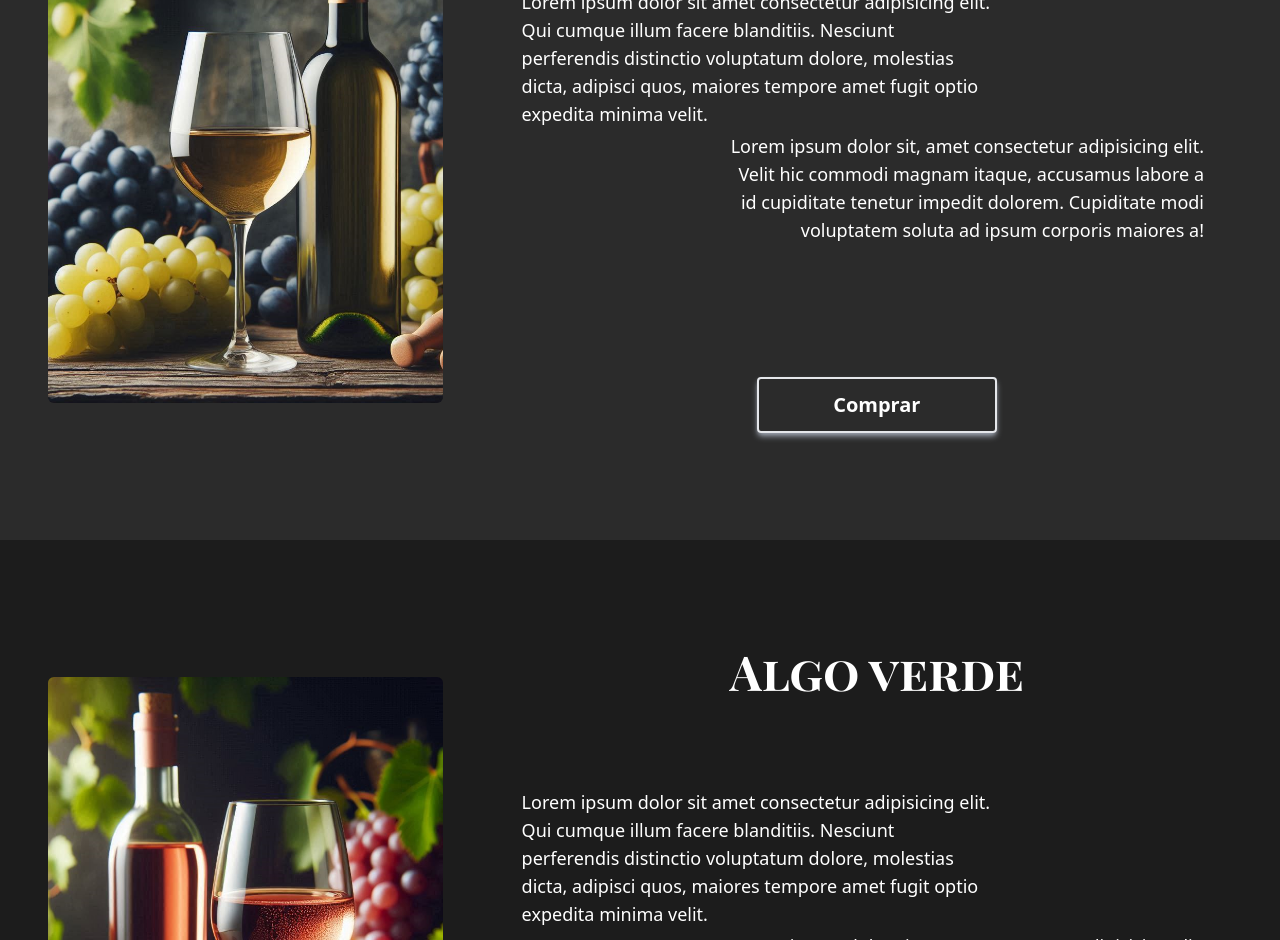
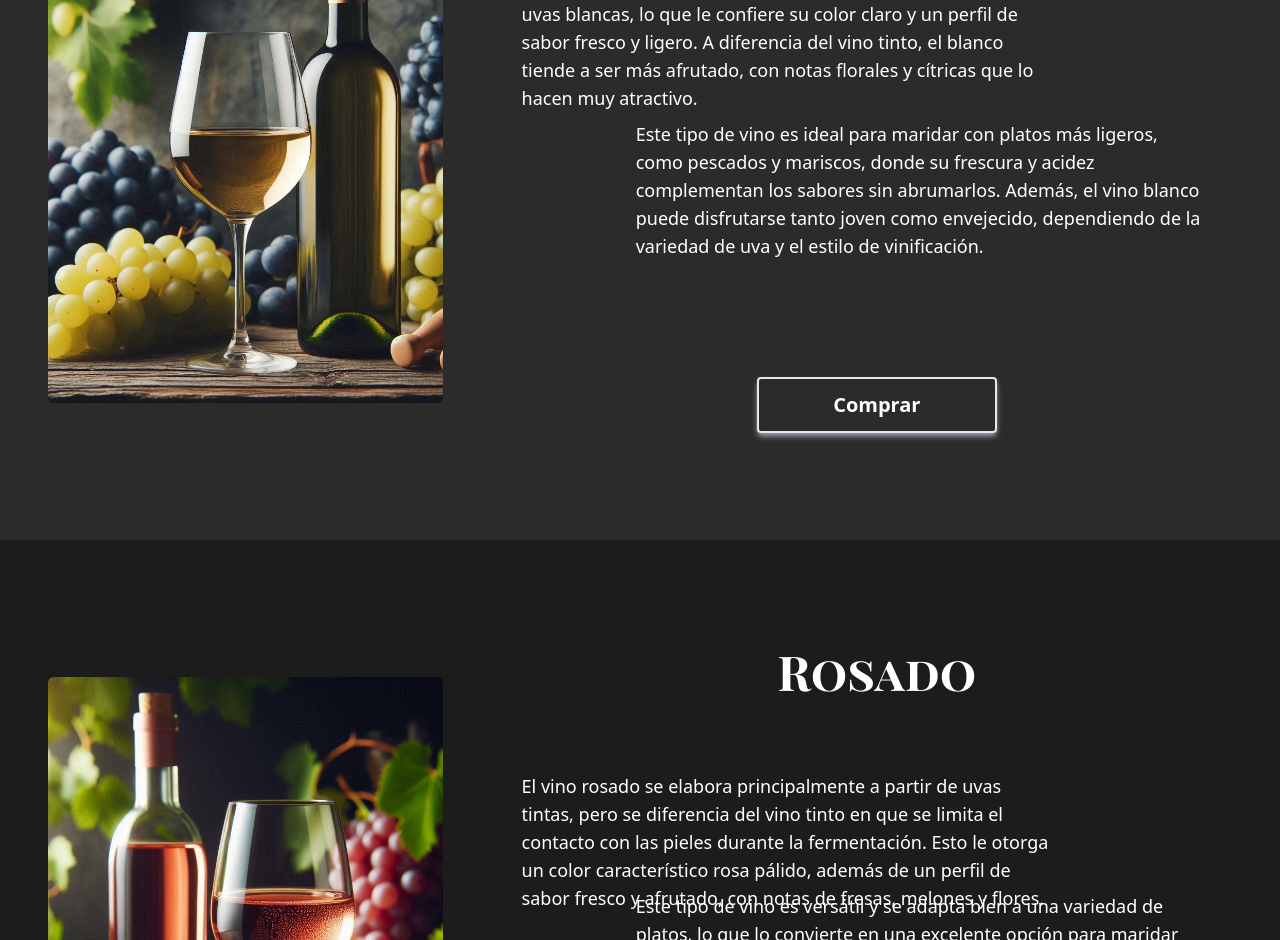
Before and after one commit to agusSantos23/VinosSol, a React (Vite) app: page / in a window 1280 px wide. Shown: the part 1860-2800 px from the top of the page. Built offline with nearby package versions, Linux system fonts and the light colour scheme.

Commit message:
0.2 Traduccion de LandingPage

```diff
--- a/src/components/common/BtnAuth.jsx
+++ b/src/components/common/BtnAuth.jsx
@@ -11,7 +11,7 @@ const BtnAuth = ({isLogin = false}) => {
   return (
     <Button>
       <Link to={`/auth?section=${isLogin ?"Login":"Register"}`}>
-        {t("ladingPage.Authenticate")}
+        {t("landingPage.Authenticate")}
       </Link>
     </Button>
   )
--- a/src/components/common/Wine.jsx
+++ b/src/components/common/Wine.jsx
@@ -38,7 +38,7 @@ const Wine = ({idWine, invested}) => {
     3: { color: "#e3a6b7", text: "Rosado", delay: "animate-opacityDelay3" },
     4: { color: "#cc711d", text: "Generoso", delay: "animate-opacityDelay1" },
     5: { color: "#4f073e", text: "Oporto", delay: "animate-opacityDelay2" },
-    6: { color: "#690404", text: "Vermu", delay: "animate-opacityDelay3" },
+    6: { color: "#690404", text: "Vermut", delay: "animate-opacityDelay3" },
   }
   const { color, text, delay } = wineTypes[idWine]  // Extrae el color y texto del tipo de vino correspondiente al idWine proporcionado
 
--- a/src/components/sections/WineDescription.jsx
+++ b/src/components/sections/WineDescription.jsx
@@ -14,49 +14,49 @@ const WineDescription = ({ wine }) => {
   switch (wine) {
     case 1:
       img =  "/src/assets/img/redWine.png"
-      title = "Tinto"
-      descOne = "ladingPage.tinto.descOne"
-      descTwo = "ladingPage.tinto.descTwo"
+      title = "landingPage.tinto.h2"
+      descOne = "landingPage.tinto.descOne"
+      descTwo = "landingPage.tinto.descTwo"
       style = "bg-secondary"
       break
 
     case 2:
       img =  "/src/assets/img/whiteWine.png"
-      title = "Algo azul"
-      descOne = "Lorem ipsum dolor sit amet consectetur adipisicing elit. Qui cumque illum facere blanditiis. Nesciunt perferendis distinctio voluptatum dolore, molestias dicta, adipisci quos, maiores tempore amet fugit optio expedita minima velit."
-      descTwo = "Lorem ipsum dolor sit, amet consectetur adipisicing elit. Velit hic commodi magnam itaque, accusamus labore a id cupiditate tenetur impedit dolorem. Cupiditate modi voluptatem soluta ad ipsum corporis maiores a!"
+      title = "landingPage.blanco.h2"
+      descOne = "landingPage.blanco.descOne"
+      descTwo = "landingPage.blanco.descTwo"
       style = "bg-quaternary"
       break
 
     case 3:
       img =  "/src/assets/img/roseWine.png"
-      title = "Algo verde"
-      descOne = "Lorem ipsum dolor sit amet consectetur adipisicing elit. Qui cumque illum facere blanditiis. Nesciunt perferendis distinctio voluptatum dolore, molestias dicta, adipisci quos, maiores tempore amet fugit optio expedita minima velit."
-      descTwo = "Lorem ipsum dolor sit, amet consectetur adipisicing elit. Velit hic commodi magnam itaque, accusamus labore a id cupiditate tenetur impedit dolorem. Cupiditate modi voluptatem soluta ad ipsum corporis maiores a!"
+      title = "landingPage.rosado.h2"
+      descOne = "landingPage.rosado.descOne"
+      descTwo = "landingPage.rosado.descTwo"
       style = "bg-secondary"
       break
 
     case 4:
       img =  "/src/assets/img/generosoWine.png"
-      title = "Algo naranja"
-      descOne = "Lorem ipsum dolor sit amet consectetur adipisicing elit. Qui cumque illum facere blanditiis. Nesciunt perferendis distinctio voluptatum dolore, molestias dicta, adipisci quos, maiores tempore amet fugit optio expedita minima velit."
-      descTwo = "Lorem ipsum dolor sit, amet consectetur adipisicing elit. Velit hic commodi magnam itaque, accusamus labore a id cupiditate tenetur impedit dolorem. Cupiditate modi voluptatem soluta ad ipsum corporis maiores a!"
+      title = "landingPage.generoso.h2"
+      descOne =  "landingPage.generoso.descOne"
+      descTwo =  "landingPage.generoso.descTwo"
       style = "bg-quaternary"
       break
 
     case 5:
       img =  "/src/assets/img/oportoWine.png"
-      title = "Algo amarillo"
-      descOne = "Lorem ipsum dolor sit amet consectetur adipisicing elit. Qui cumque illum facere blanditiis. Nesciunt perferendis distinctio voluptatum dolore, molestias dicta, adipisci quos, maiores tempore amet fugit optio expedita minima velit."
-      descTwo = "Lorem ipsum dolor sit, amet consectetur adipisicing elit. Velit hic commodi magnam itaque, accusamus labore a id cupiditate tenetur impedit dolorem. Cupiditate modi voluptatem soluta ad ipsum corporis maiores a!"
+      title = "landingPage.oporto.h2"
+      descOne = "landingPage.oporto.descOne"
+      descTwo = "landingPage.oporto.descTwo"
       style = "bg-secondary"
       break
 
     case 6:
       img =  "/src/assets/img/vermuWine.png"
-      title = "Algo violeta"
-      descOne = "Lorem ipsum dolor sit amet consectetur adipisicing elit. Qui cumque illum facere blanditiis. Nesciunt perferendis distinctio voluptatum dolore, molestias dicta, adipisci quos, maiores tempore amet fugit optio expedita minima velit."
-      descTwo = "Lorem ipsum dolor sit, amet consectetur adipisicing elit. Velit hic commodi magnam itaque, accusamus labore a id cupiditate tenetur impedit dolorem. Cupiditate modi voluptatem soluta ad ipsum corporis maiores a!"
+      title = "landingPage.vermut.h2"
+      descOne = "landingPage.vermut.descOne"
+      descTwo = "landingPage.vermut.descTwo"
       style = "bg-quaternary"
       break
   }
@@ -69,16 +69,16 @@ const WineDescription = ({ wine }) => {
 
       <div className="w-3/5 h-5/6 flex flex-col justify-between items-center text-center text-white">
 
-        <h1 className="text-center text-5xl font-bold font-fire">{title}</h1>
+        <h2 className="text-center text-5xl font-bold font-fire">{t(title)}</h2>
 
-        <div className="relative w-full h-64 mb-10 text-lg">
+        <div className="relative w-full h-72 mb-10 text-lg">
 
-          <p className="absolute left-0 w-4/6 text-pretty text-left">{t(descOne)}</p>
-          <p className="absolute right-7 bottom-0 w-4/6 text-pretty text-right">{t(descTwo)}</p>
+          <p className="absolute left-0 w-3/4 text-pretty text-left">{t(descOne)}</p>
+          <p className="absolute right-7 bottom-0 w-4/5 text-wrap text-left">{t(descTwo)}</p>
 
         </div>
 
-        <button className="w-60 text-xl font-bold border-2 py-3 px-10 rounded hover:bg-selected shadow-md shadow-gray-400 duration-200 ease-in">{t("ladingPage.buttonBuy")}</button>
+        <button className="w-60 text-xl font-bold border-2 py-3 px-10 rounded hover:bg-selected shadow-md shadow-gray-400 duration-200 ease-in">{t("landingPage.buttonBuy")}</button>
       </div>
     </section>
   )
--- a/src/locales/en.json
+++ b/src/locales/en.json
@@ -1,14 +1,40 @@
 {
-  "ladingPage":{
+  "landingPage":{
     "Authenticate": "Authenticate",
     "tinto":{
+      "h2": "Red",
       "descOne": "Red wine is different from other wines because it is fermented with the skins of the grapes, which gives it its dark color and tannins. This makes it more robust and with a more complex flavor than white wine, which is made only from the juice of the grapes.",
       "descTwo": "Unlike rosé wine, which is also made from red grapes, red wine has a higher concentration of flavour and body due to the prolonged fermentation on the skins. This makes it ideal for pairing with heartier dishes such as red meats."
     },
     "blanco":{
-      "descOne": "",
-      "descTwo": ""
+      "h2": "White",
+      "descOne": "White wine is made primarily from the juice of white grapes, which gives it its light color and fresh, light flavor profile. Unlike red wine, white wine tends to be more fruity, with floral and citrus notes that make it very attractive.",
+      "descTwo": "This type of wine is ideal for pairing with lighter dishes, such as fish and seafood, where its freshness and acidity complement the flavors without overwhelming them. Additionally, white wine can be enjoyed both young and aged, depending on the grape variety and winemaking style."
     },
+    "rosado":{
+      "h2": "Rose",
+      "descOne": "Rose wine is made primarily from red grapes, but differs from red wine in that contact with the skins during fermentation is limited. This gives it a characteristic pale pink color, as well as a fresh and fruity flavor profile, with notes of strawberries, melons and flowers.",
+      "descTwo": "This type of wine is versatile and adapts well to a variety of dishes, making it an excellent option to pair with salads, white meats, and tapas. Its freshness and balanced acidity make it ideal to enjoy in warm climates or on informal occasions, offering a refreshing and pleasant experience."
+    },
+    "generoso":{
+      "h2": "Generous",
+      "descOne": "Generous wine is a type of fortified wine that is characterized by its high alcohol content, which is achieved by adding spirit during or after fermentation. This process influences its flavor profile, which can range from dry to sweet, and can include notes of nuts, spices, and caramel.",
+      "descTwo": "Generous wines, such as Sherry, Port and Madeira, are ideal to accompany a variety of dishes, from appetizers to desserts. Their richness and complexity make them a perfect option for tastings, and they can be enjoyed alone or in cocktails, offering a unique and sophisticated experience."
+    },
+    "oporto":{
+      "h2": "Port",
+      "descOne": "Port wine is made mainly from red grapes, brandy is added during fermentation, which stops the process and preserves some of the grape's natural sugars. This results in a sweet flavor, which can vary from notes of red and black fruits to nuances of chocolate and spices.",
+      "descTwo": "Port comes in several styles, such as Ruby, Tawny and Vintage, each with its own characteristics and aging methods. It is an ideal wine to pair with strong cheeses, chocolate desserts or nuts, and it can also be enjoyed alone as a digestif."
+    },
+    "vermut":{
+      "h2": "Vermouth",
+      "descOne": "Vermouth is an aromatized wine that is made from base wine to which herbs, spices and botanicals are added, giving it a distinctive flavor. It can come in dry or sweet versions, and its flavor profile varies depending on the ingredients used, such as wormwood and citrus.",
+      "descTwo": "Its versatility makes it an excellent accompaniment to tapas and cheeses, and its bitterness makes it ideal for whetting your appetite before a meal. With a rich history and variety of styles, vermouth has gained a prominent place in cocktail culture."
+    },
+
+
+
     "buttonBuy": "Buy"
+
   }
 }
--- a/src/locales/es.json
+++ b/src/locales/es.json
@@ -1,16 +1,40 @@
 {
-  "ladingPage":{
+  "landingPage":{
     "Authenticate": "Autentificarse",
     "tinto":{
-      "alt": "Red Wine",
+      "h2": "Tinto",
       "descOne": "El vino tinto se diferencia de otros vinos porque se fermenta con las pieles de las uvas, lo que le da su color oscuro y taninos. Esto lo hace más robusto y con un sabor más complejo que el vino blanco, que se hace solo con el jugo de las uvas.",
       "descTwo": "A diferencia del vino rosado, que también se elabora con uvas rojas, el tinto tiene una mayor concentración de sabor y cuerpo debido a la fermentación prolongada con las pieles. Esto lo hace ideal para maridar con platos más fuertes como carnes rojas."
     },
     "blanco":{
-      "alt": "White Wine",
-      "descOne": "",
-      "descTwo": ""
+      "h2": "Blanco",
+      "descOne": "El vino blanco se elabora principalmente a partir del jugo de uvas blancas, lo que le confiere su color claro y un perfil de sabor fresco y ligero. A diferencia del vino tinto, el blanco tiende a ser más afrutado, con notas florales y cítricas que lo hacen muy atractivo.",
+      "descTwo": "Este tipo de vino es ideal para maridar con platos más ligeros, como pescados y mariscos, donde su frescura y acidez complementan los sabores sin abrumarlos. Además, el vino blanco puede disfrutarse tanto joven como envejecido, dependiendo de la variedad de uva y el estilo de vinificación."
     },
+    "rosado":{
+      "h2": "Rosado",
+      "descOne": "El vino rosado se elabora principalmente a partir de uvas tintas, pero se diferencia del vino tinto en que se limita el contacto con las pieles durante la fermentación. Esto le otorga un color característico rosa pálido, además de un perfil de sabor fresco y afrutado, con notas de fresas, melones y flores.",
+      "descTwo": "Este tipo de vino es versátil y se adapta bien a una variedad de platos, lo que lo convierte en una excelente opción para maridar con ensaladas, carnes blancas y tapas. Su frescura y acidez equilibrada lo hacen ideal para disfrutar en climas cálidos o en ocasiones informales, ofreciendo una experiencia refrescante y agradable."
+    },
+    "generoso":{
+      "h2": "Generoso",
+      "descOne": "El vino generoso es un tipo de vino fortificado que se caracteriza por su alto contenido de alcohol, que se logra añadiendo aguardiente durante o después de la fermentación. Este proceso influye en su perfil de sabor, que puede variar desde seco hasta dulce, y puede incluir notas de frutos secos, especias y caramelo.",
+      "descTwo": "Los vinos generosos, como el Jerez, el Oporto y el Madeira, son ideales para acompañar una variedad de platos, desde aperitivos hasta postres. Su riqueza y complejidad los convierten en una opción perfecta para degustaciones, y pueden disfrutarse solos o en cócteles, ofreciendo una experiencia única y sofisticada."
+    },
+    "oporto":{
+      "h2": "Oporto",
+      "descOne": "El vino Oporto se elabora principalmente a partir de uvas tintas, se añade aguardiente durante la fermentación, lo que detiene el proceso y conserva parte de los azúcares naturales de la uva. Esto da como resultado un sabor dulce, que puede variar desde notas de frutas rojas y negras hasta matices de chocolate y especias.",
+      "descTwo": "El Oporto se presenta en varias estilos, como el Ruby, Tawny y Vintage, cada uno con sus propias características y métodos de envejecimiento. Es un vino ideal para maridar con quesos fuertes, postres de chocolate o frutos secos, y también se puede disfrutar solo como un digestivo."
+    },
+    "vermut":{
+      "h2": "Vermut",
+      "descOne": "El vermut es un vino aromatizado que se elabora a partir de vino base al que se le añaden hierbas, especias y botánicos, lo que le confiere un sabor distintivo. Puede presentarse en versiones secas o dulces, y su perfil de sabor varía según los ingredientes utilizados, como ajenjo y cítricos.",
+      "descTwo": "Su versatilidad lo convierte en un excelente acompañante para tapas y quesos, y su amargor lo hace ideal para abrir el apetito antes de una comida. Con una rica historia y una variedad de estilos, el vermut ha ganado un lugar destacado en la cultura de la coctelería."
+    },
+
+
+
     "buttonBuy": "Comprar"
+
   }
 }
```
